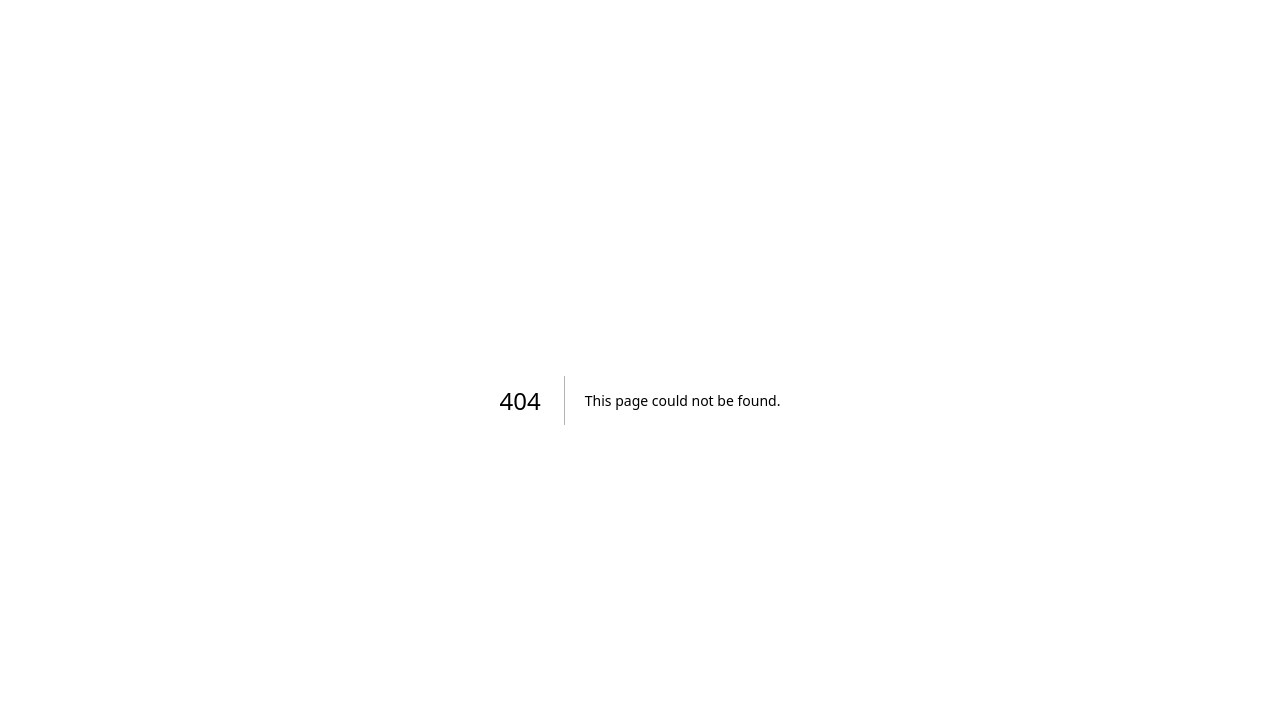
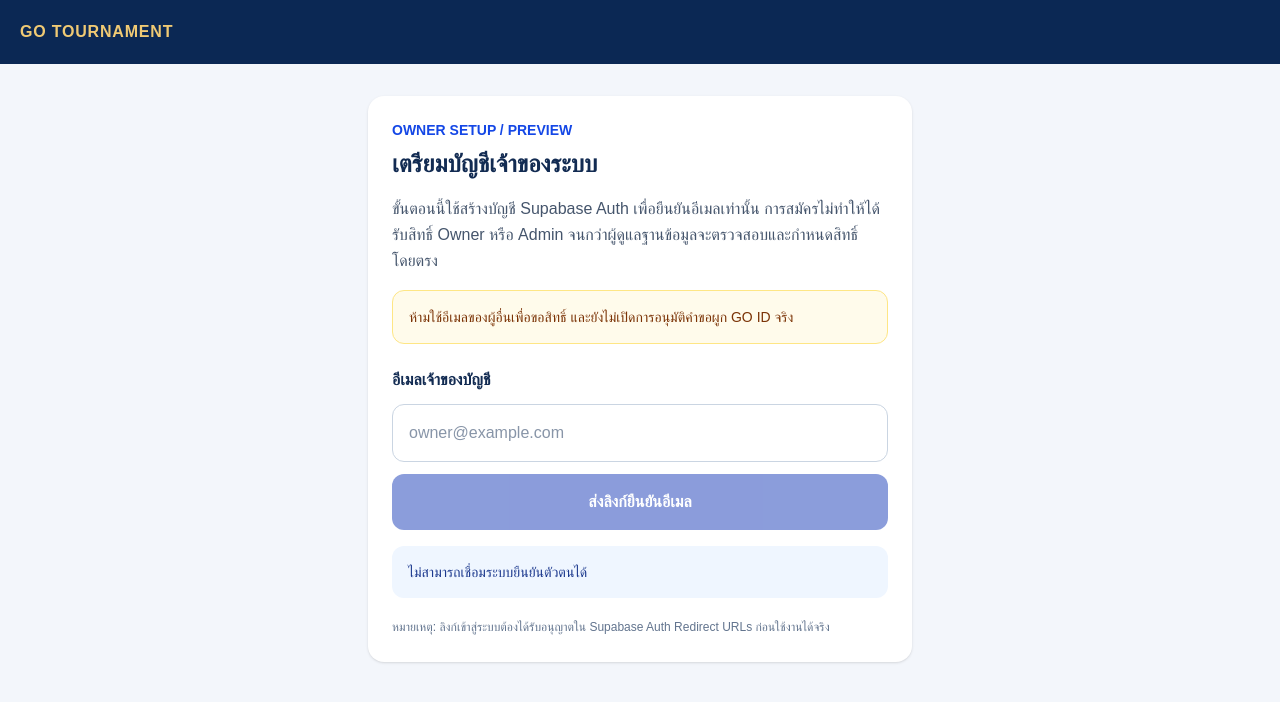
Before and after one commit to sawitree2168-sys/go-competition, a Next.js app: page /admin/owner-setup in a window 1280 px wide. Before the commit this address had no page. Shown: the top 702 px of the page. Built offline with nearby package versions, Linux system fonts and the light colour scheme; no server answers.

Commit message:
feat: add safe first-owner email verification onboarding without auto privilege

```diff
--- /dev/null
+++ b/app/admin/owner-setup/page.tsx
@@ -0,0 +1,61 @@
+"use client";
+import Link from "next/link";
+import { useEffect, useRef, useState, type FormEvent } from "react";
+import { createClient, type SupabaseClient } from "@supabase/supabase-js";
+
+export default function OwnerSetupPage(){
+ const client=useRef<SupabaseClient|null>(null);
+ const [email,setEmail]=useState("");
+ const [ready,setReady]=useState(false);
+ const [working,setWorking]=useState(false);
+ const [message,setMessage]=useState("");
+ const [signedIn,setSignedIn]=useState(false);
+ useEffect(()=>{
+  let active=true;let cleanup:(()=>void)|undefined;
+  (async()=>{try{
+   const res=await fetch("/api/auth/public-config",{cache:"no-store"});
+   const config=await res.json();
+   if(!res.ok||config.status!=="ok")throw new Error("Configuration unavailable");
+   const s=createClient(config.url,config.key,{auth:{persistSession:true,autoRefreshToken:true,detectSessionInUrl:true}});
+   if(!active)return;
+   client.current=s;
+   const session=await s.auth.getSession();
+   if(active){setSignedIn(Boolean(session.data.session));setReady(true);}
+   const listener=s.auth.onAuthStateChange((_event,state)=>{if(active)setSignedIn(Boolean(state));});
+   cleanup=()=>listener.data.subscription.unsubscribe();
+  }catch{if(active){setReady(true);setMessage("ไม่สามารถเชื่อมระบบยืนยันตัวตนได้");}}})();
+  return()=>{active=false;cleanup?.()};
+ },[]);
+ async function register(event:FormEvent<HTMLFormElement>){
+  event.preventDefault();if(working||!client.current)return;
+  setWorking(true);setMessage("");
+  try{
+   const destination=window.location.origin+"/admin/owner-setup";
+   const result=await client.current.auth.signInWithOtp({
+    email:email.trim(),
+    options:{shouldCreateUser:true,emailRedirectTo:destination}
+   });
+   if(result.error)throw result.error;
+   setMessage("หากระบบส่งอีเมลได้สำเร็จ กรุณาตรวจกล่องจดหมายและยืนยันบัญชี หลังจากนั้นผู้ดูแลฐานข้อมูลต้องตรวจตัวตนและกำหนดบทบาท Owner ให้แยกต่างหาก");
+  }catch{setMessage("ส่งลิงก์ยืนยันไม่ได้ กรุณาตรวจการตั้งค่า Email Provider และ Redirect URL ใน Supabase Auth");}
+  finally{setWorking(false);}
+ }
+ return <main className="min-h-screen bg-[#f3f6fb] text-[#122b52]">
+  <header className="bg-[#0b2854] px-5 py-5 font-bold tracking-wider text-[#f0ca74]"><Link href="/">GO TOURNAMENT</Link></header>
+  <section className="mx-auto max-w-xl px-4 py-8"><div className="rounded-2xl bg-white p-6 shadow-sm">
+   <p className="text-sm font-semibold text-blue-700">OWNER SETUP / PREVIEW</p>
+   <h1 className="mt-2 text-2xl font-extrabold">เตรียมบัญชีเจ้าของระบบ</h1>
+   <p className="mt-4 leading-relaxed text-slate-600">ขั้นตอนนี้ใช้สร้างบัญชี Supabase Auth เพื่อยืนยันอีเมลเท่านั้น การสมัครไม่ทำให้ได้รับสิทธิ์ Owner หรือ Admin จนกว่าผู้ดูแลฐานข้อมูลจะตรวจสอบและกำหนดสิทธิ์โดยตรง</p>
+   <div className="mt-4 rounded-xl border border-amber-200 bg-amber-50 p-4 text-sm text-amber-900">ห้ามใช้อีเมลของผู้อื่นเพื่อขอสิทธิ์ และยังไม่เปิดการอนุมัติคำขอผูก GO ID จริง</div>
+   {!ready?<p role="status" className="mt-5">กำลังตรวจสอบระบบ...</p>:signedIn?
+    <div className="mt-5 rounded-xl bg-green-50 p-4 text-green-900"><strong>เข้าสู่ระบบแล้ว</strong><p className="mt-2 text-sm">การยืนยันบัญชีสำเร็จในเบราว์เซอร์นี้ แต่ยังไม่มีสิทธิ์ Admin โดยอัตโนมัติ</p><Link href="/admin/athlete-claims" className="mt-3 inline-block font-semibold underline">ตรวจสิทธิ์ Admin</Link></div>:
+    <form onSubmit={register} className="mt-6 space-y-3">
+     <label htmlFor="owner-email" className="block font-semibold">อีเมลเจ้าของบัญชี</label>
+     <input id="owner-email" type="email" autoComplete="email" required value={email} onChange={e=>setEmail(e.target.value)} placeholder="owner@example.com" className="w-full rounded-xl border border-slate-300 p-4 text-base"/>
+     <button disabled={working||!client.current} className="w-full rounded-xl bg-blue-800 p-4 font-bold text-white disabled:opacity-50">{working?"กำลังดำเนินการ...":"ส่งลิงก์ยืนยันอีเมล"}</button>
+    </form>}
+   {message&&<p role="status" className="mt-4 rounded-xl bg-blue-50 p-4 text-sm text-blue-900">{message}</p>}
+   <p className="mt-5 text-xs leading-relaxed text-slate-500">หมายเหตุ: ลิงก์เข้าสู่ระบบต้องได้รับอนุญาตใน Supabase Auth Redirect URLs ก่อนใช้งานได้จริง</p>
+  </div></section>
+ </main>;
+}
```
